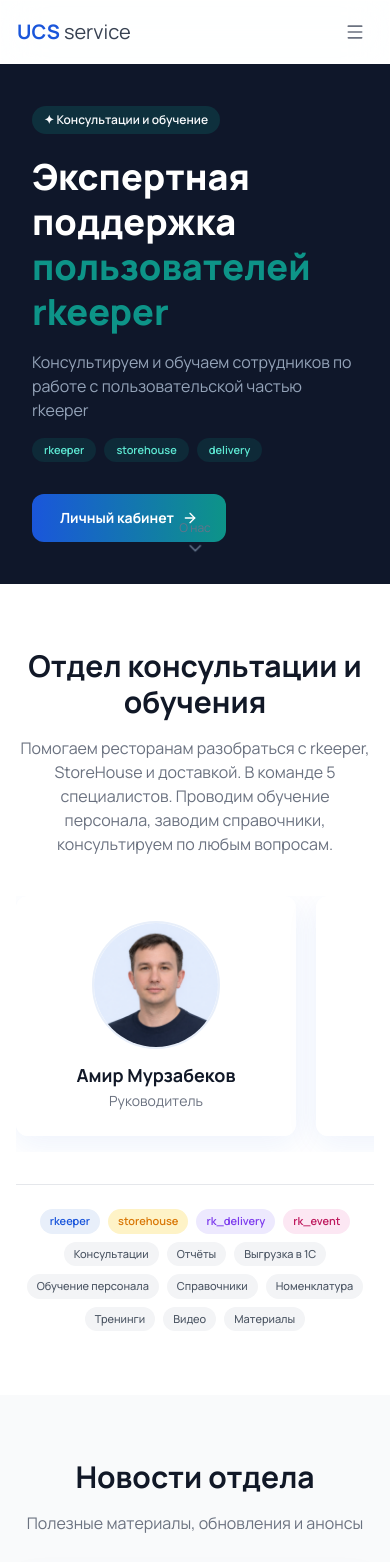
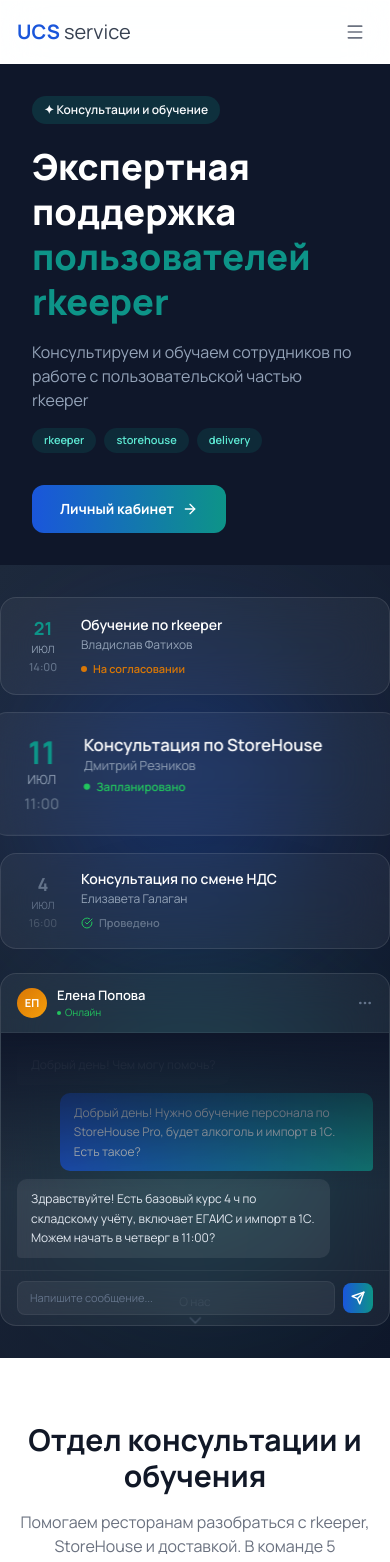
Before and after one commit to ai-fatih/ucs-trainins, a Next.js app in the folder apps/frontend/: page / in a window 390 px wide. Shown: the top 1562 px of the page. Built offline with nearby package versions, Linux system fonts and the light colour scheme.

Commit message:
feat: add chat simulation, specialist names, checkmark, mobile visibility, 1440px max-width to hero

```diff
--- a/apps/frontend/src/app/page.tsx
+++ b/apps/frontend/src/app/page.tsx
@@ -10,7 +10,7 @@
 import type { Specialist } from '@/types';
 import {
   MessageCircle, GraduationCap, Video, Database, ArrowRight,
-  Star, ChevronDown, Mail, Phone,
+  Star, ChevronDown, Mail, Phone, CheckCircle, MoreHorizontal,
 } from 'lucide-react';
 import serviceCategoriesData from '@/data/service-categories.json';
 import reviewsData from '@/data/reviews.json';
@@ -139,7 +139,8 @@
   return (
     <div>
       {/* 0. Hero — Split Layout */}
-      <section className="min-h-[520px] grid grid-cols-1 lg:grid-cols-2 bg-[#0f172a] relative">
+      <div className="bg-[#0f172a]">
+      <section className="min-h-[520px] grid grid-cols-1 lg:grid-cols-2 relative max-w-[1440px] mx-auto">
         <div className="text-white p-8 md:p-16 flex flex-col justify-center">
           <div className="inline-flex items-center gap-2 bg-[rgba(13,148,136,0.2)] text-slate-50 px-3 py-1.5 rounded-full text-xs font-semibold w-fit mb-5">
             ✦ Консультации и обучение
@@ -169,10 +170,12 @@
           </button>
         </div>
 
-        <div className="hidden lg:flex items-center justify-center bg-gradient-to-br from-[#1e293b] to-[#0f172a] relative overflow-hidden">
+        <div className="flex items-center justify-center bg-gradient-to-br from-[#1e293b] to-[#0f172a] relative overflow-hidden py-8 lg:py-0">
           <div className="absolute w-72 h-72 rounded-full blur-[80px] bg-[rgba(26,86,219,0.3)] top-[10%] left-[10%]" />
           <div className="absolute w-72 h-72 rounded-full blur-[80px] bg-[rgba(13,148,136,0.25)] bottom-[10%] right-[10%]" />
-          <div className="relative z-10 flex flex-col gap-5">
+          <div className="relative z-10 flex flex-col lg:flex-row gap-6 lg:gap-10 items-center lg:items-start">
+            {/* Left: Booking cards (unchanged) */}
+            <div className="flex flex-col gap-5 w-full lg:w-auto">
               <div className="bg-[rgba(255,255,255,0.05)] backdrop-blur-xl border border-[rgba(255,255,255,0.1)] rounded-2xl p-4">
                 <div className="flex items-start gap-3">
                   <div className="text-center min-w-[52px]">
@@ -182,6 +185,7 @@
                   </div>
                   <div className="min-w-0 pt-0.5">
                   <div className="text-sm font-semibold text-white leading-tight mb-1">Обучение по rkeeper</div>
+                  <div className="text-xs text-[#94a3b8] mt-0.5">Владислав Фатихов</div>
                   <div className="flex items-center gap-1.5 mt-2">
                     <span className="w-1.5 h-1.5 rounded-full bg-[#d97706]" />
                     <span className="text-[11px] text-[#d97706] font-semibold">На согласовании</span>
@@ -190,7 +194,7 @@
                 </div>
               </div>
 
-            <div className="bg-[rgba(255,255,255,0.05)] backdrop-blur-xl border border-[rgba(255,255,255,0.1)] rounded-2xl p-5 scale-105">
+              <div className="bg-[rgba(255,255,255,0.05)] backdrop-blur-xl border border-[rgba(255,255,255,0.1)] rounded-2xl p-5 scale-105 lg:scale-105 max-w-full">
                 <div className="flex items-start gap-3">
                   <div className="text-center min-w-[56px]">
                     <div className="text-3xl font-bold text-[#0d9488]">{date4.getDate()}</div>
@@ -199,7 +203,7 @@
                   </div>
                   <div className="min-w-0">
                     <div className="text-base font-semibold text-white leading-tight">Консультация по StoreHouse</div>
-                  <div className="text-xs text-[#94a3b8] mt-0.5 mb-1">{elena?.name || 'Елена Попова'}</div>
+                    <div className="text-xs text-[#94a3b8] mt-0.5 mb-1">Дмитрий Резников</div>
                     <div className="flex items-center gap-1.5">
                       <span className="w-1.5 h-1.5 rounded-full bg-[#22c55e]" />
                       <span className="text-[11px] text-[#22c55e] font-semibold">Запланировано</span>
@@ -217,10 +221,55 @@
                   </div>
                   <div className="min-w-0">
                   <div className="text-sm font-semibold text-white leading-tight mb-1">Консультация по смене НДС</div>
-                  <div className="flex items-center gap-1.5">
-                    <span className="w-1.5 h-1.5 rounded-full bg-[#64748b]" />
+                  <div className="text-xs text-[#94a3b8] mt-0.5">Елизавета Галаган</div>
+                  <div className="flex items-center gap-1.5 mt-2">
+                    <CheckCircle className="w-3 h-3 text-[#22c55e]" />
                     <span className="text-[11px] text-[#64748b] font-semibold">Проведено</span>
                   </div>
+                  </div>
+                </div>
+              </div>
+            </div>
+
+            {/* Right: Chat preview */}
+            <div className="flex flex-col justify-center w-full lg:w-auto lg:min-w-[220px] lg:max-w-[280px]">
+              <div className="bg-[rgba(255,255,255,0.05)] backdrop-blur-xl border border-[rgba(255,255,255,0.1)] rounded-2xl overflow-hidden hover:bg-[rgba(255,255,255,0.08)] transition-colors">
+                {/* Header */}
+                <div className="flex items-center gap-2.5 px-4 py-3 border-b border-[rgba(255,255,255,0.06)]">
+                  <div className="w-[30px] h-[30px] rounded-full bg-gradient-to-br from-[#d97706] to-[#f59e0b] flex items-center justify-center text-white text-[11px] font-bold flex-shrink-0">
+                    ЕП
+                  </div>
+                  <div className="flex-1 min-w-0">
+                    <div className="text-[13px] font-semibold text-white">Елена Попова</div>
+                    <div className="flex items-center gap-1 text-[10px] text-[#22c55e]">
+                      <span className="w-1 h-1 rounded-full bg-[#22c55e]" /> Онлайн
+                    </div>
+                  </div>
+                  <MoreHorizontal className="w-4 h-4 text-[#64748b]" />
+                </div>
+
+                {/* Messages with fade effect */}
+                <div className="relative px-4 py-3 flex flex-col gap-2">
+                  <div className="absolute top-0 left-0 right-0 h-2/3 bg-gradient-to-b from-[#0f172a] to-transparent pointer-events-none z-10" />
+                  <div className="max-w-[88%] self-start bg-[rgba(255,255,255,0.08)] text-[#e2e8f0] rounded-[10px] rounded-bl px-3.5 py-2.5 text-[12px] leading-relaxed" style={{ opacity: 0.3 }}>
+                    Добрый день! Чем могу помочь?
+                  </div>
+                  <div className="max-w-[88%] self-end bg-gradient-to-r from-[#1a56db] to-[#0d9488] text-white rounded-[10px] rounded-br px-3.5 py-2.5 text-[12px] leading-relaxed" style={{ opacity: 0.75 }}>
+                    Добрый день! Нужно обучение персонала по StoreHouse Pro, будет алкоголь и импорт в 1С. Есть такое?
+                  </div>
+                  <div className="max-w-[88%] self-start bg-[rgba(255,255,255,0.08)] text-[#e2e8f0] rounded-[10px] rounded-bl px-3.5 py-2.5 text-[12px] leading-relaxed" style={{ opacity: 1 }}>
+                    Здравствуйте! Есть базовый курс 4 ч по складскому учёту, включает ЕГАИС и импорт в 1С. Можем начать в четверг в 11:00?
+                  </div>
+                </div>
+
+                {/* Footer */}
+                <div className="flex items-center gap-2 px-4 py-2.5 border-t border-[rgba(255,255,255,0.06)]">
+                  <div className="flex-1 px-3 py-2 rounded-md bg-[rgba(255,255,255,0.06)] text-[#64748b] text-[11px] border border-[rgba(255,255,255,0.06)]">
+                    Напишите сообщение...
+                  </div>
+                  <button className="w-[30px] h-[30px] rounded-md bg-gradient-to-r from-[#1a56db] to-[#0d9488] flex items-center justify-center text-white hover:scale-105 transition-transform">
+                    <svg width="14" height="14" viewBox="0 0 24 24" fill="none" stroke="currentColor" strokeWidth="2.5" strokeLinecap="round" strokeLinejoin="round"><path d="M22 2 11 13"/><path d="M22 2 15 22 11 13 2 9 22 2"/></svg>
+                  </button>
                 </div>
               </div>
             </div>
@@ -232,6 +281,7 @@
           <ChevronDown className="w-5 h-5 animate-bounce" />
         </a>
       </section>
+      </div>
 
       {/* 1. About — 2+3 layout */}
       <section id="about" className="bg-white py-16 px-4">
```
Lines whose indentation alone changed are shown as unchanged.
